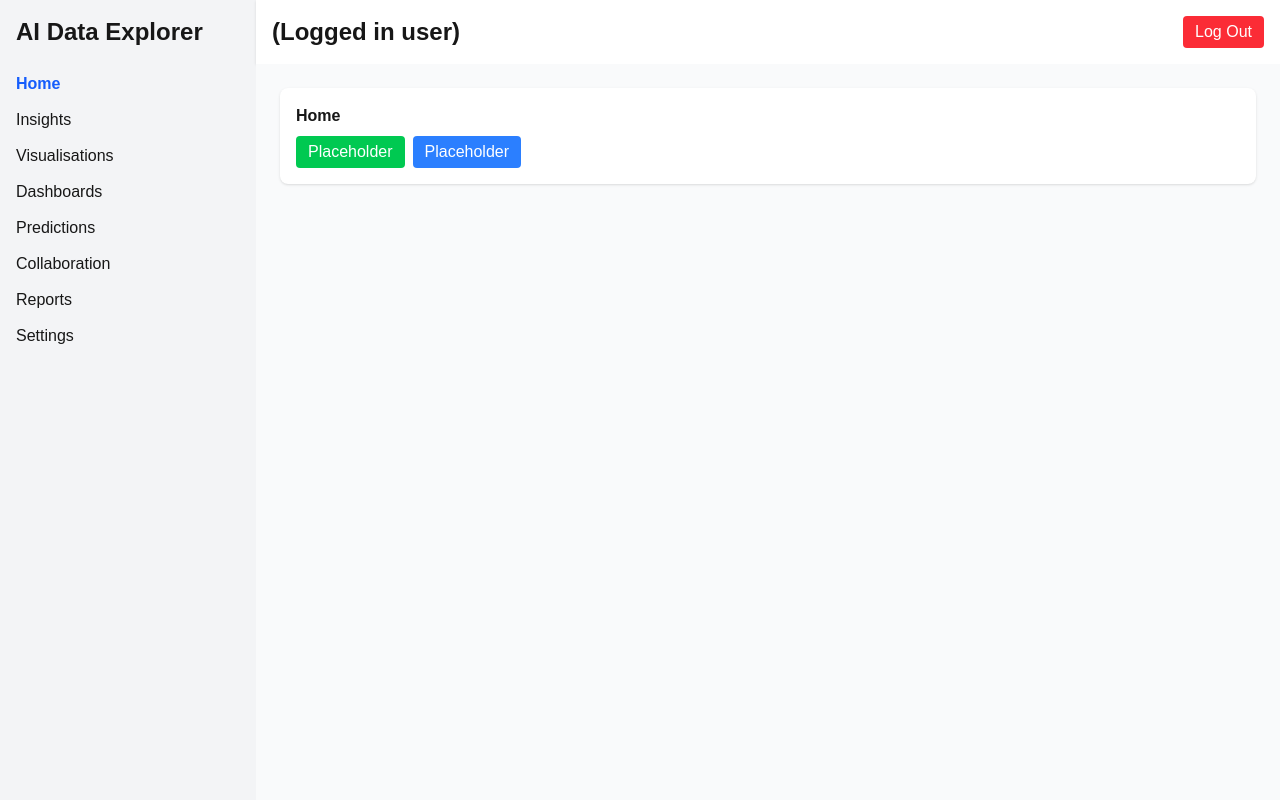
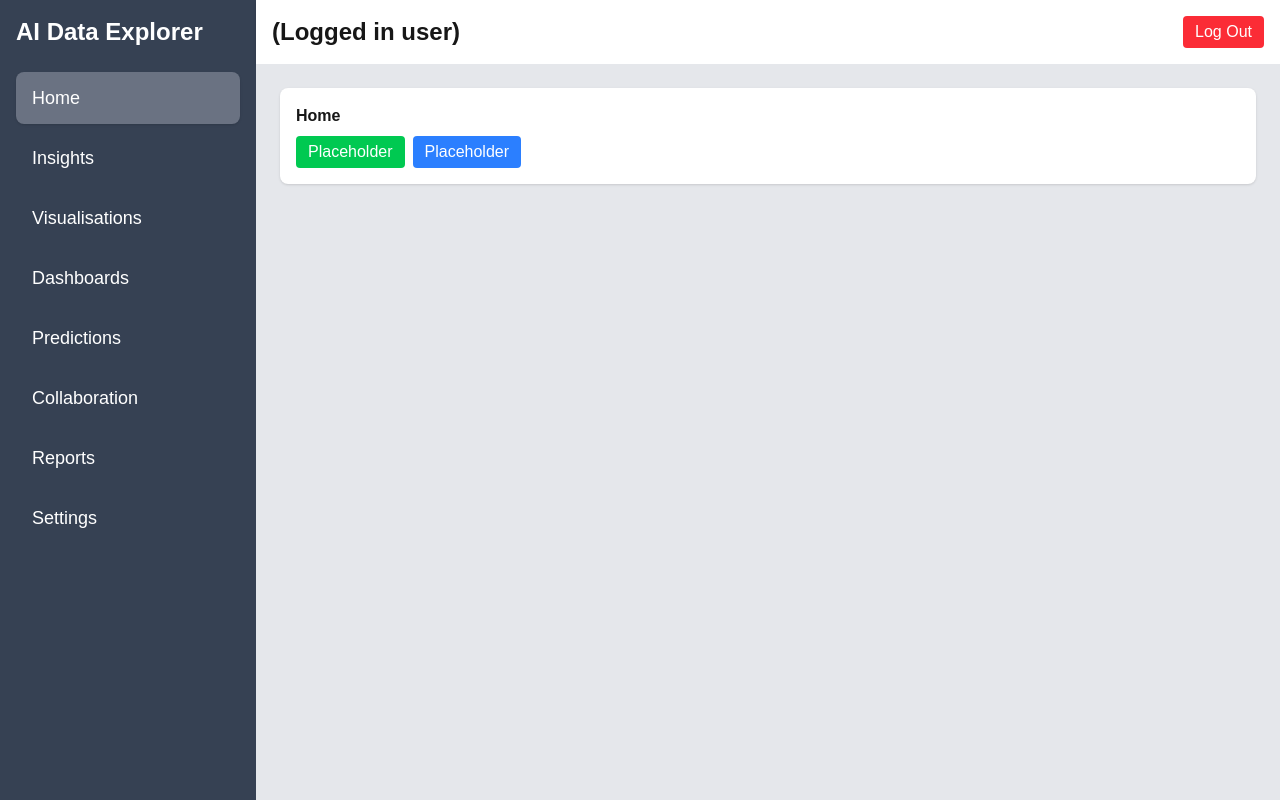
Before and after one commit to RushilYadav/AI-Data-Explorer, a Next.js app in the folder frontend/: page / in a window 1280 px wide. Built offline with nearby package versions, Linux system fonts and the light colour scheme.

Commit message:
Update dashboard UI colors and sidebar styles
Changed MainContent background from gray-50 to gray-200 for improved contrast. Updated Sidebar to use a dark background, adjusted text colors, and refined section item styling for better visual hierarchy and usability.

```diff
--- a/frontend/src/components/Dashboard/MainContent.tsx
+++ b/frontend/src/components/Dashboard/MainContent.tsx
@@ -13,7 +13,7 @@ type MainContentProps = {
 
 export default function MainContent({ active }: MainContentProps) {
     return (
-        <main className="flex-1 p-6 bg-gray-50 overflow-auto">
+        <main className="flex-1 p-6 bg-gray-200 overflow-auto">
             {active === "Home" && <Home />}
             {active === "Insights" && <Insights />}
             {active === "Visualisations" && <Visualisations />}
--- a/frontend/src/components/Dashboard/Sidebar.tsx
+++ b/frontend/src/components/Dashboard/Sidebar.tsx
@@ -5,8 +5,6 @@ type SidebarProps = {
     active: string;
     setActive: (section: string) => void;
 };
-
-export default function Sidebar({ active, setActive }: SidebarProps) {
 
 const sections = [
     "Home",
@@ -19,19 +17,20 @@ export default function Sidebar({ active, setActive }: SidebarProps) {
     "Settings",
 ];
 
+export default function Sidebar({ active, setActive }: SidebarProps) {
     return (
-        <aside className="w-64 bg-gray-100 p-4 flex flex-col h-screen">
-            <h2 className="text-2xl font-bold mb-6">AI Data Explorer</h2>
-            <ul className="space-y-3">
+        <aside className="w-64 bg-gray-700 p-4 flex flex-col h-screen">
+            <h2 className="text-2xl text-white font-bold mb-6">AI Data Explorer</h2>
+            <ul className="space-y-2 flex-1">
                 {sections.map((section) => (
                     <li
                         key={section}
-                        className={`cursor-pointer ${
+                        onClick={() => setActive(section)}
+                        className={`px-4 py-3 rounded-lg text-lg font-medium cursor-pointer transition ${
                             active === section
-                                ? "text-blue-600 font-semibold"
-                                : "hover:text-blue-600"
+                                ? "bg-gray-500 text-white shadow"
+                                : "text-white hover:bg-gray-100 hover:text-gray-700"
                         }`}
-                        onClick={() => setActive(section)}
                     >
                         {section}
                     </li>
```
Lines whose indentation alone changed are shown as unchanged.
